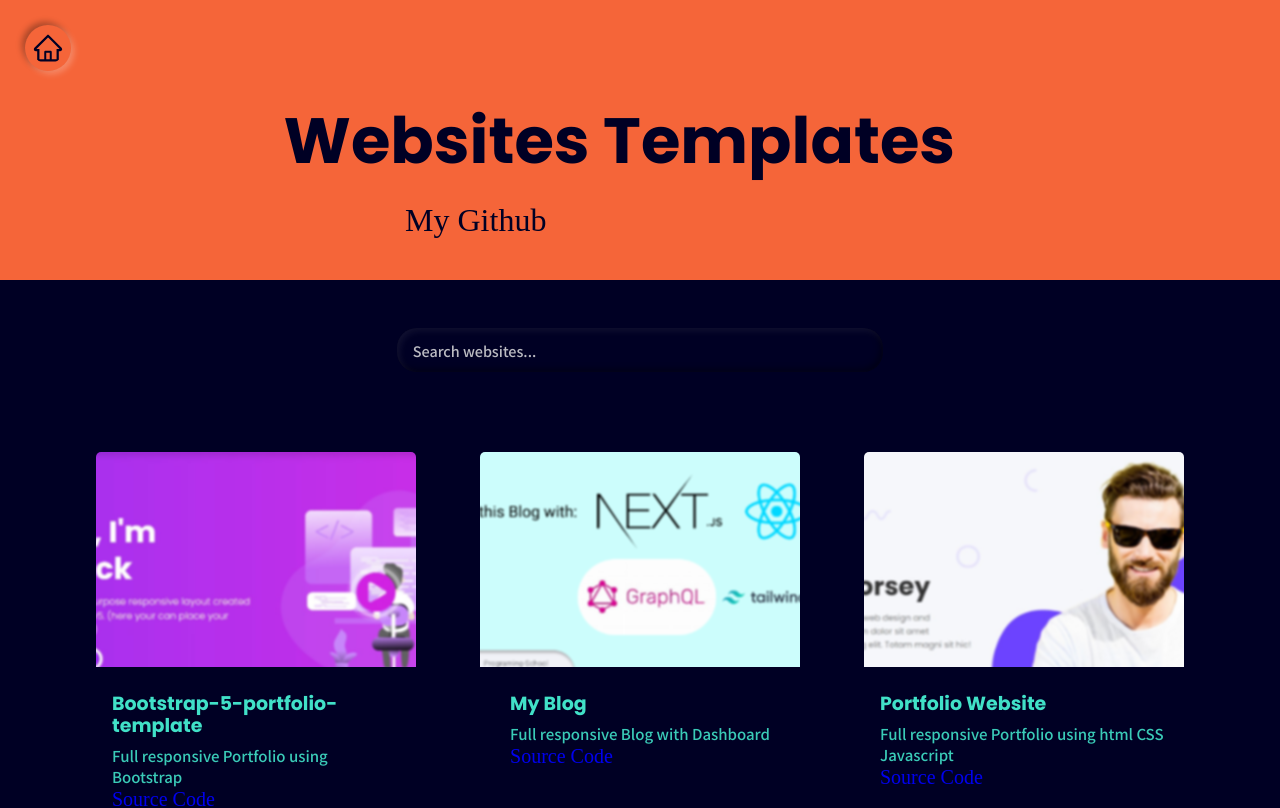
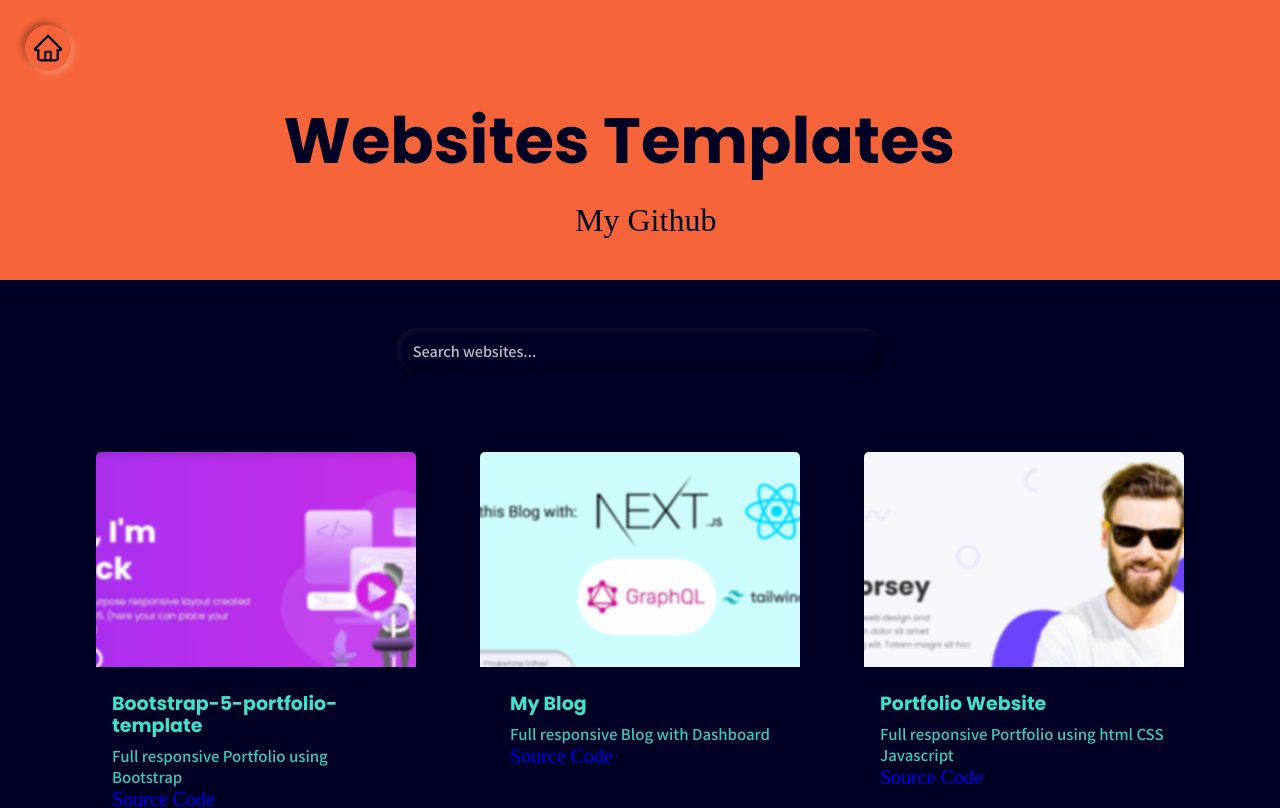
Before and after one commit to mdsabbirkhan1371/my-portfolio-website, a React (Create React App) app: page /portfolio in a window 1280 px wide. Shown: the top 808 px of the page. Built offline with nearby package versions, Linux system fonts and the light colour scheme; a web font is replaced by a local one.

Commit message:
Update portfolio.css

```diff
--- a/src/pages/Portfolios/portfolio.css
+++ b/src/pages/Portfolios/portfolio.css
@@ -24,7 +24,7 @@
 
 .blogPage--header .about-a {
     font-size: 2rem;
-    transform: translate(-500px, 80px);
+    transform: translate(-330px, 80px);
 }
 
 .blogPage--container {
```
